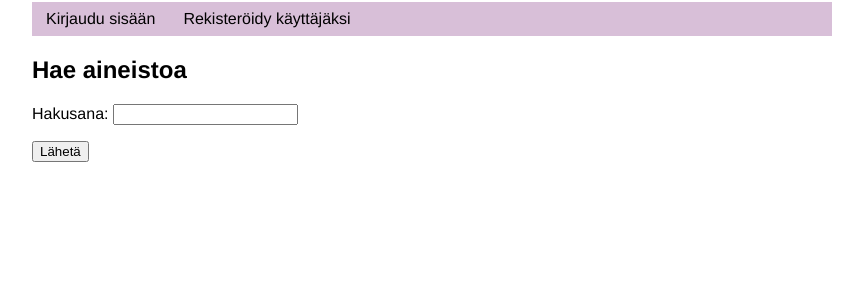
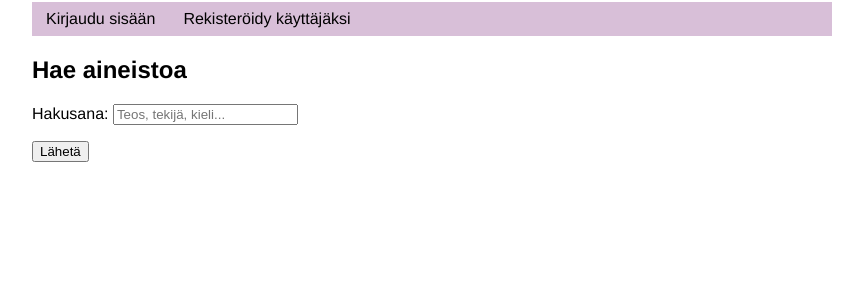
Before and after one commit to jattajulia/Kirjastosovellus, a Flask app: page /search in a window 1280 px wide. Shown: the part 224-524 px from the top of the page, without its empty margins (208-1071 px from the left). Run offline with Flask 2, Linux system fonts and the light colour scheme.

Commit message:
add placeholder text

```diff
--- a/templates/search.html
+++ b/templates/search.html
@@ -3,7 +3,7 @@
 
 <h2>Hae aineistoa</h2>
 <form action="/result" method "GET">
-Hakusana: <input type = "text" name="query">
+Hakusana: <input type = "text" placeholder="Teos, tekijä, kieli..." name="query">
 <p>
 <input type="submit" value="Lähetä">
 
```
